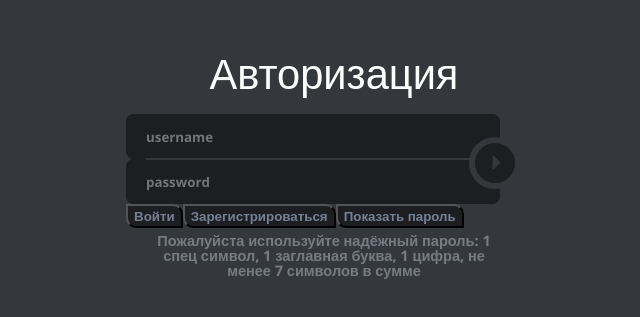
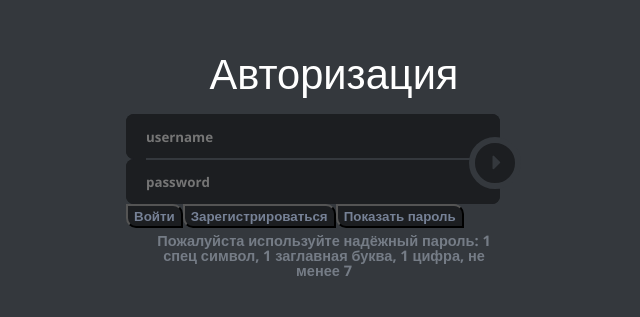
Before and after one commit to RenegateSurvaival/Front_realtime_front, a React (Vite) app: page / in a window 1280 px wide. Shown: the part 245-562 px from the top of the page, without its empty margins (306-946 px from the left). Built offline with nearby package versions, Linux system fonts and the light colour scheme; no server answers.

Commit message:
commit_8

```diff
--- a/src/components/LoginForm/LoginForm.tsx
+++ b/src/components/LoginForm/LoginForm.tsx
@@ -98,7 +98,7 @@ export const LoginForm = () => {
 				<button onClick={inputToggle} id={style.up_btn}>{statusPassInput === 'password' ? 'Показать пароль' : 'Скрыть пароль'}</button>
 			</div>
 
-			<p>Пожалуйста используйте надёжный пароль: 1 спец символ, 1 заглавная буква, 1 цифра, не менее 7 символов в сумме</p>
+			<p>Пожалуйста используйте надёжный пароль: 1 спец символ, 1 заглавная буква, 1 цифра, не менее 7</p>
 		</div>
 	);
 };
```
